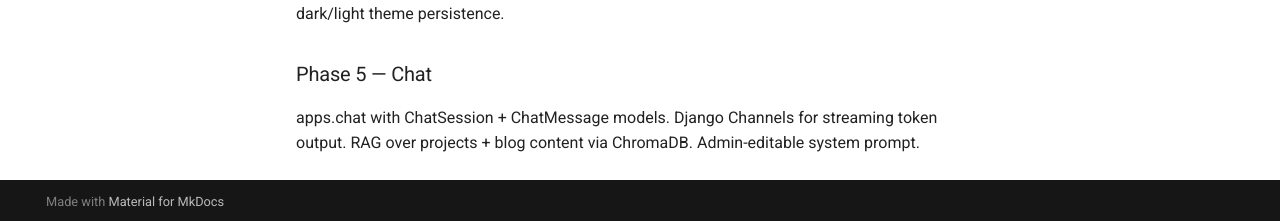
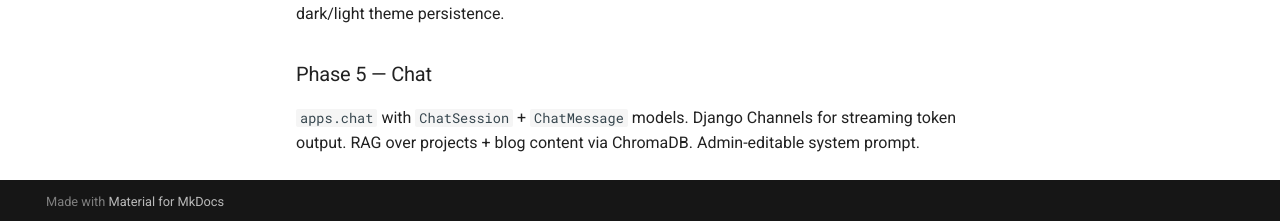
Before and after one commit to AlessandroKuz/personalhub-docs, an MkDocs documentation site: the page built from docs/index.md, in a window 1280 px wide and 900 px high, scrolled down 1703 px. Shown: the part 676-897 px from the top of the window. Built offline with MkDocs 1.6.1 and Material for MkDocs 9.7.7, drawn with Linux system fonts in a browser that asks for light colours; comment, search, counter and statistics services are not loaded.

```diff
--- a/docs/index.md
+++ b/docs/index.md
@@ -82,6 +82,6 @@ privacy-friendly analytics (e.g. Plausible), dark/light theme persistence.
 
 ### Phase 5 — Chat
 
-apps.chat with ChatSession + ChatMessage models. Django Channels
+`apps.chat` with `ChatSession` + `ChatMessage` models. Django Channels
 for streaming token output. RAG over projects + blog content via ChromaDB.
 Admin-editable system prompt.
```
